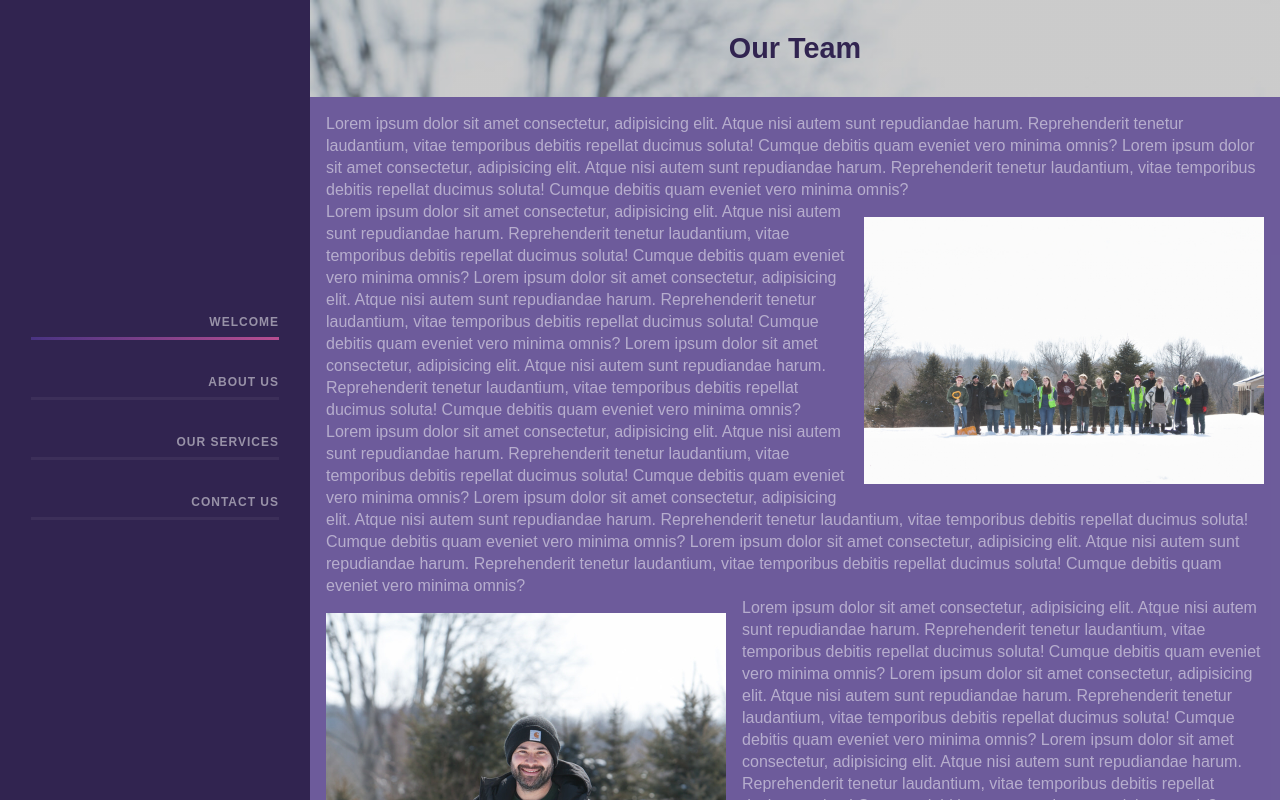
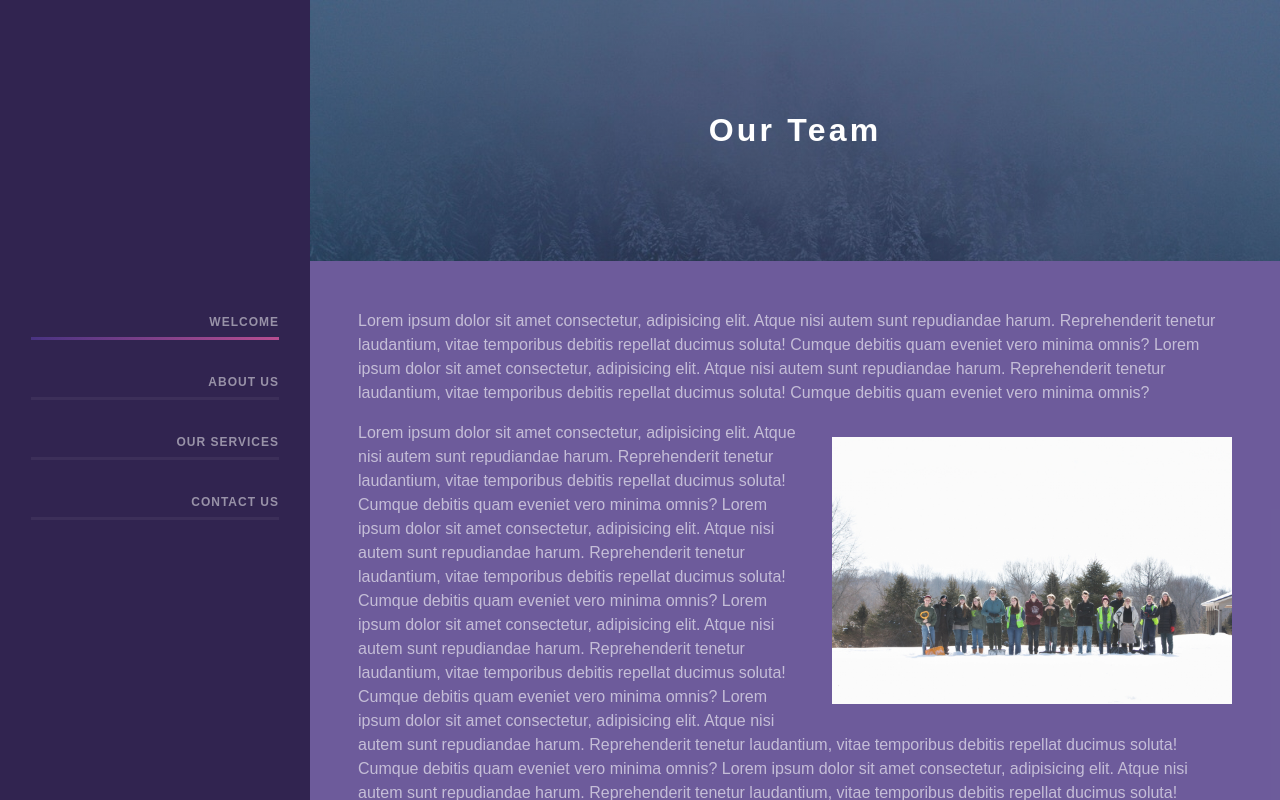
Before and after one commit to jaredh159/akron-snowmen, a Next.js app: page /article in a window 1280 px wide. Shown: the top 800 px of the page. Built offline with nearby package versions, Linux system fonts and the light colour scheme.

Commit message:
some more jared tweaks

```diff
--- a/components/ArticlePage.tsx
+++ b/components/ArticlePage.tsx
@@ -1,6 +1,7 @@
 import React from 'react';
 import ArticleHeadline from './ArticleHeadline';
 import styles from './styles/ArticlePage.module.css';
+import cx from 'classnames';
 
 type Props = {
   image: string;
@@ -14,7 +15,7 @@ const ArticlePage: React.FC<Props> = ({ image, color, headline, children }) => {
       <ArticleHeadline image={image} color={color}>
         {headline}
       </ArticleHeadline>
-      <div className={styles.text}>{children}</div>
+      <div className={cx(`antialiased`, styles.text)}>{children}</div>
     </div>
   );
 };
--- a/components/BodyText.tsx
+++ b/components/BodyText.tsx
@@ -7,7 +7,7 @@ type Props = {
 };
 
 const BodyText: React.FC<Props> = ({ className, children }) => {
-  return <div className={cx(styles.main, className)}>{children}</div>;
+  return <p className={cx(styles.main, className)}>{children}</p>;
 };
 
 export default BodyText;
--- a/components/styles/ArticleHeadline.module.css
+++ b/components/styles/ArticleHeadline.module.css
@@ -1,12 +1,20 @@
 .main {
-  padding: 2rem;
+  padding: 4rem 2rem;
   display: flex;
   justify-content: center;
-  font-size: 1.8rem;
+  font-size: 2rem;
   font-weight: 600;
   /* v--- can be changed depending on image, not sure what default should be...*/
   color: var(--dark-purple);
+  color: white;
+  letter-spacing: 0.1em;
   background-size: cover;
   text-align: center;
   font-family: 'Arial', sans-serif;
 }
+
+@media (min-width: 768px) {
+  .main {
+    padding: 7rem 4rem;
+  }
+}
--- a/components/styles/ArticleImage.module.css
+++ b/components/styles/ArticleImage.module.css
@@ -6,12 +6,12 @@
 @media (min-width: 768px) {
   .right {
     float: right;
-    margin-left: 1rem;
+    margin-left: 1.75rem;
   }
 
   .left {
     float: left;
-    margin-right: 1rem;
+    margin-right: 1.75rem;
   }
 
   .left,
--- a/components/styles/ArticlePage.module.css
+++ b/components/styles/ArticlePage.module.css
@@ -1,4 +1,4 @@
 .text {
-  padding: 1rem;
+  padding: 2rem 3rem;
   background-color: rgba(73, 51, 130, 0.8);
 }
--- a/components/styles/BodyText.module.css
+++ b/components/styles/BodyText.module.css
@@ -1,5 +1,5 @@
 .main {
-  color: rgba(255, 255, 255, 0.5);
+  color: rgba(255, 255, 255, 0.6);
   font-family: Arial, sans-serif;
-  line-height: 22px;
+  line-height: 150%;
 }
--- a/components/styles/GridBlock.module.css
+++ b/components/styles/GridBlock.module.css
@@ -18,7 +18,7 @@
 }
 
 .leftChunk {
-  /* padding: 1em; */
+  padding-left: 0.25em;
 }
 
 .icon {
--- a/pages/article.tsx
+++ b/pages/article.tsx
@@ -7,7 +7,11 @@ import Layout from '../components/Layout';
 const Article: React.FC = () => {
   return (
     <Layout>
-      <ArticlePage color="rgba(0, 0, 0, 0.2)" image="./josue1.jpg" headline="Our Team">
+      <ArticlePage
+        color="rgba(0, 0, 0, 0.3)"
+        image="./snowy-trees.jpg"
+        headline="Our Team"
+      >
         <BodyText>
           Lorem ipsum dolor sit amet consectetur, adipisicing elit. Atque nisi autem sunt
           repudiandae harum. Reprehenderit tenetur laudantium, vitae temporibus debitis
@@ -40,7 +44,7 @@ const Article: React.FC = () => {
           repellat ducimus soluta! Cumque debitis quam eveniet vero minima omnis?
         </BodyText>
 
-        <ArticleImage image="./josue1.jpg" direction="left" />
+        <ArticleImage image="./plow2.jpg" direction="left" />
 
         <BodyText>
           Lorem ipsum dolor sit amet consectetur, adipisicing elit. Atque nisi autem sunt
--- a/styles/globals.css
+++ b/styles/globals.css
@@ -24,6 +24,11 @@ a {
   box-sizing: border-box;
 }
 
+.antialiased {
+  -moz-osx-font-smoothing: antialiased;
+  -webkit-font-smoothing: antialiased;
+}
+
 .staff > div {
   min-height: 270px;
 }
```
